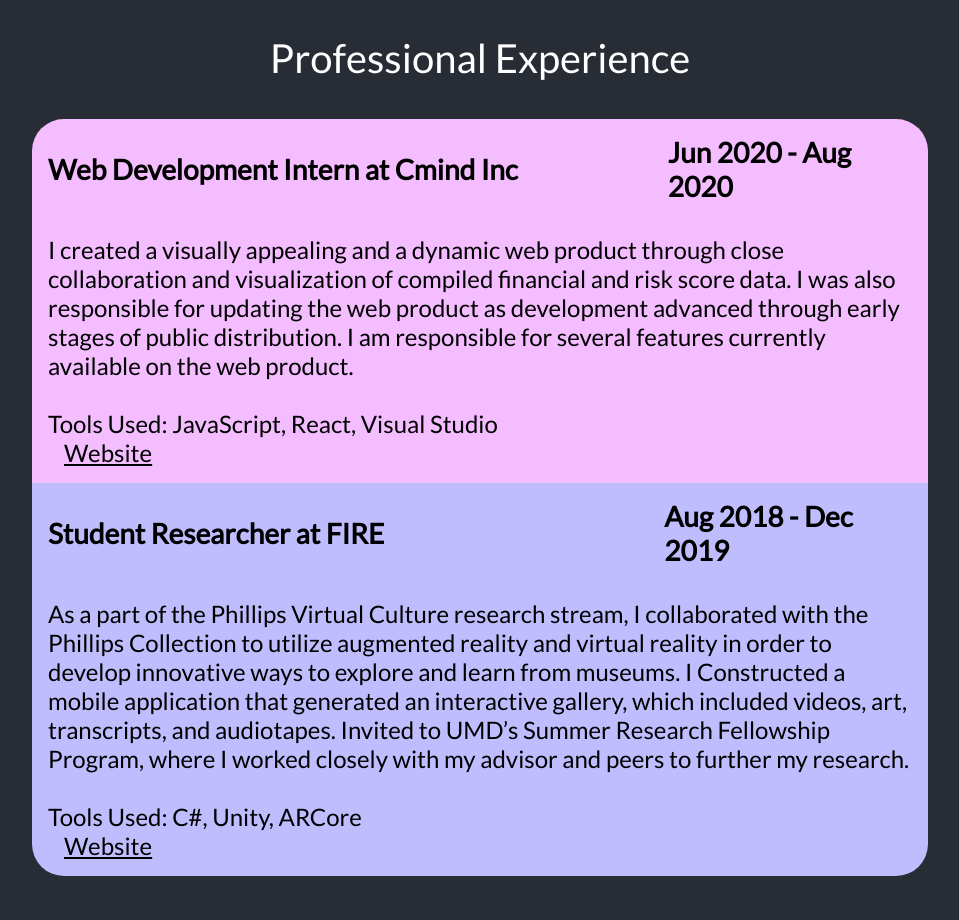
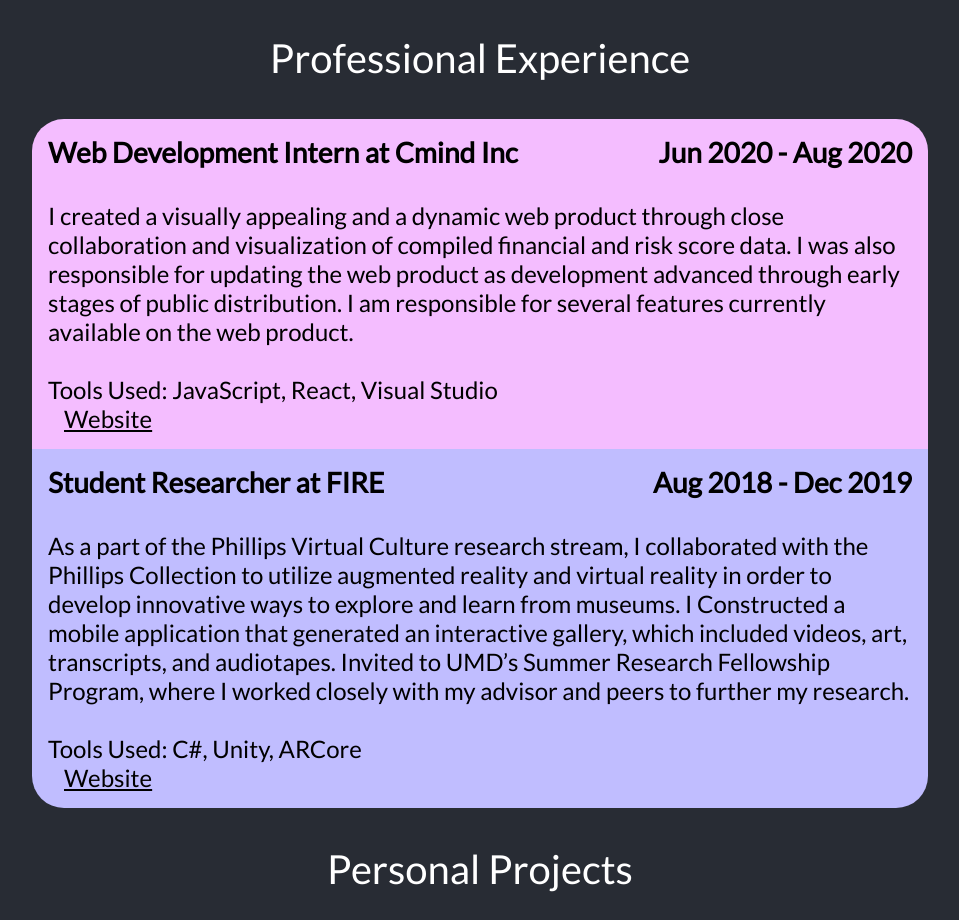
Before and after one commit to mtian725/merricktian.github.io, a React (Create React App) app: page / in a window 1280 px wide. Shown: the part 1960-2880 px from the top of the page, without its empty margins (160-1119 px from the left). Built offline with nearby package versions, Linux system fonts and the light colour scheme.

Commit message:
Update App.css

```diff
--- a/src/App.css
+++ b/src/App.css
@@ -146,7 +146,6 @@
   font-size: 1.75rem;
   font-weight: bold;
   text-align: left;
-  width: 70%;
   margin: 1rem;
   color: black;
 }
@@ -154,7 +153,7 @@
 h5.experience-year {
   font-size: 1.75rem;
   font-weight: bold;
-  text-align: left;
+  text-align: right;
   margin: 1rem;
   color: black;
 }
```
